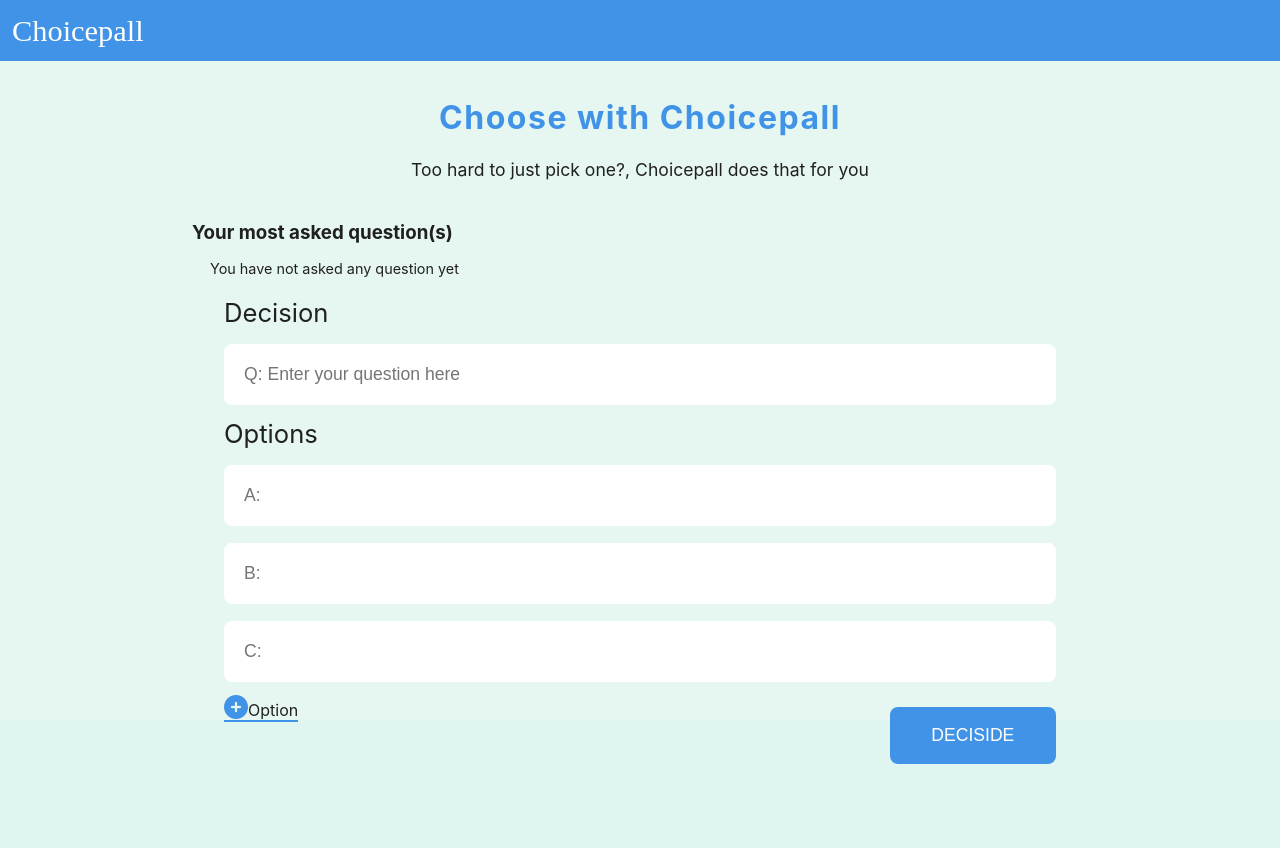
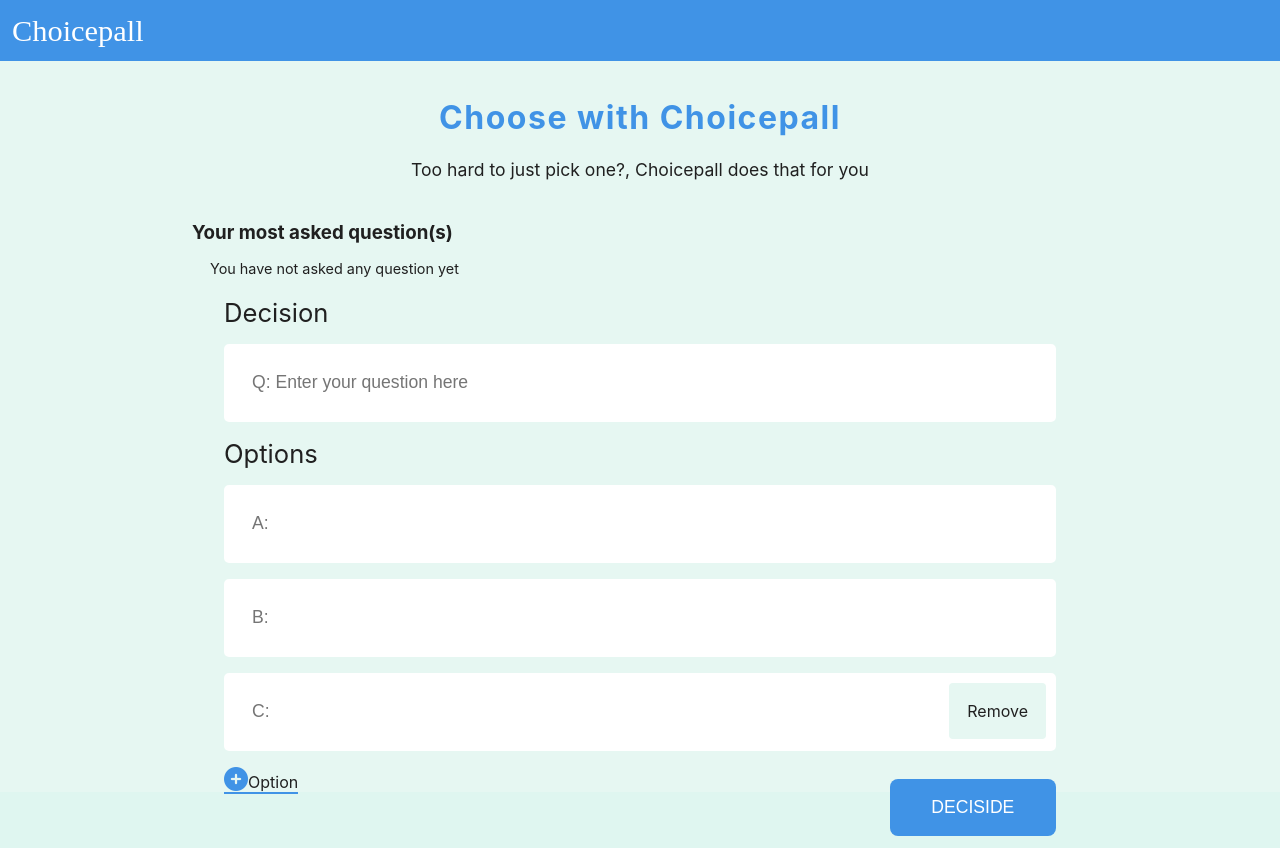
Before and after one commit to oyejideoyetunji/choicepall, a React (Create React App) app: page / in a window 1280 px wide. Before the commit the page ends 800 px from the top, so only its background shows below. Built offline with nearby package versions, Linux system fonts and the light colour scheme; a web font is replaced by a local one.

Commit message:
Fixing UI

```diff
--- a/src/components/AnswersSection/AnswerSection.css
+++ b/src/components/AnswersSection/AnswerSection.css
@@ -20,7 +20,7 @@
   margin: 8px 0;
   padding: 10px;
   font-size: 1.3rem;
-  transition: border, color, padding 0.7s;
+  transition: border, color, padding 1s;
 }
 
 li.answer {
--- a/src/components/FormSection/DecisionForm.js
+++ b/src/components/FormSection/DecisionForm.js
@@ -30,10 +30,15 @@ const DecisionForm = ({
     return setOptionNumber(optionNumber + 1);
   };
 
+  const handleRemoveChoice = function () {
+    setOptionNumber(optionNumber - 1);
+  };
+
   return (
     <form onSubmit={handleSubmit} className="ctr-frm">
       <div className="frm-grp">
         <label>Decision</label>
+        <div className="frm-wrp">
           <input
             type="text"
             name="question"
@@ -43,6 +48,7 @@ const DecisionForm = ({
             required
           />
           <span className="focus-span"></span>
+        </div>
       </div>
       <div className="frm-grp">
         <label>Options</label>
@@ -58,6 +64,18 @@ const DecisionForm = ({
                 onChange={handleInputChange}
                 required
               />
+              {idx === optionLettersArray.length - 1 ? (
+                <span
+                  className={
+                    optionNumber > 2
+                      ? "inline-btn-sm"
+                      : "inline-btn-sm disabled-btn"
+                  }
+                  onClick={optionNumber > 2 ? handleRemoveChoice : null}
+                >
+                  Remove
+                </span>
+              ) : null}
               <span className="focus-span"></span>
             </div>
           );
--- a/src/components/FormSection/FormSection.css
+++ b/src/components/FormSection/FormSection.css
@@ -13,18 +13,30 @@
 
 .frm-wrp {
   width: 100%;
+  margin: 16px 0;
+  padding: 8px;
+  border-radius: 5px;
+  background-color: #ffffff;
+  border: 2px solid #ffffff;
 }
 
-.frm-grp input[type="text"] {
-  width: 100%;
-  margin-top: 16px;
+.frm-wrp input[type="text"] {
+  width: 80%;
   padding: 18px;
   font-size: 1.1rem;
   outline: none;
-  border: 2px solid #ffffff;
-  border-radius: 8px;
+  border: none;
   background-color: #ffffff;
   color: #000000;
+}
+
+.inline-btn-sm {
+  min-width: 10%;
+  padding: 18px;
+  border-radius: 4px;
+  cursor: pointer;
+  float: right;
+  background-color: #e6f7f2;
 }
 
 .focus-span {
@@ -35,7 +47,7 @@
   transition: width 0.7s;
 }
 
-.frm-grp input:focus + .focus-span {
+.frm-wrp input:focus + .focus-span {
   width: 100%;
 }
 
--- a/src/components/PopularQuestions/PopularQuestions.js
+++ b/src/components/PopularQuestions/PopularQuestions.js
@@ -36,7 +36,7 @@ const PopularQuestions = ({ pastQuestions }) => {
         <h3>Your most asked question(s)</h3>
         {mostFrequentQuestions.map((question, idx) => (
           <p key={idx}>
-            Question: <em>{question.value}</em> | You asked:
+            Question: <em>{question.value}</em> | You asked :
             <em>{question.frequency} time(s)</em>
           </p>
         ))}
```
Lines whose indentation alone changed are shown as unchanged.
